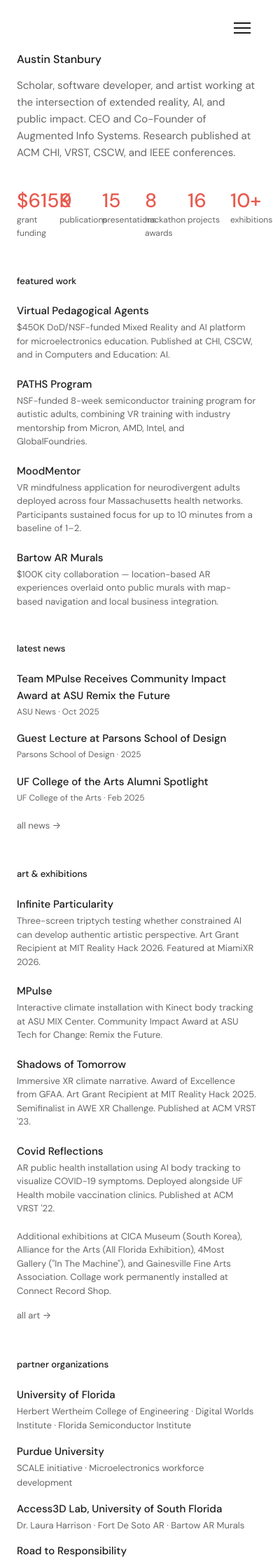
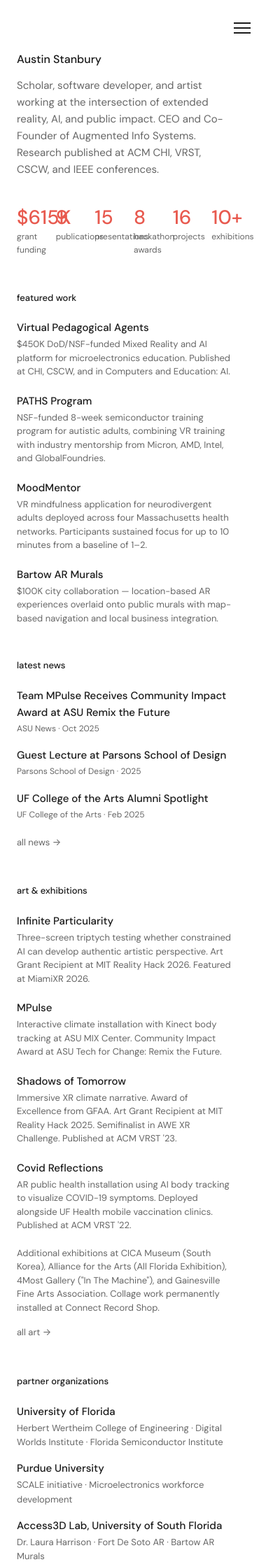
Before and after one commit to austin-from-ais/austinstanbury, a Jekyll site: the page built from hello.html, in a window 390 px wide. Shown: the top 2232 px of the page at 70% size. Built offline with Jekyll 4.4.1, drawn with Linux system fonts in a browser that asks for light colours.

Commit message:
Add right padding on mobile to prevent hamburger overlap
Co-Authored-By: Claude Opus 4.6 <noreply@anthropic.com>

```diff
--- a/assets/css/style.css
+++ b/assets/css/style.css
@@ -756,6 +756,7 @@ a {
     .container {
         flex-direction: column;
         padding: 32px 24px;
+        padding-right: 56px;
         gap: 40px;
     }
 
```
